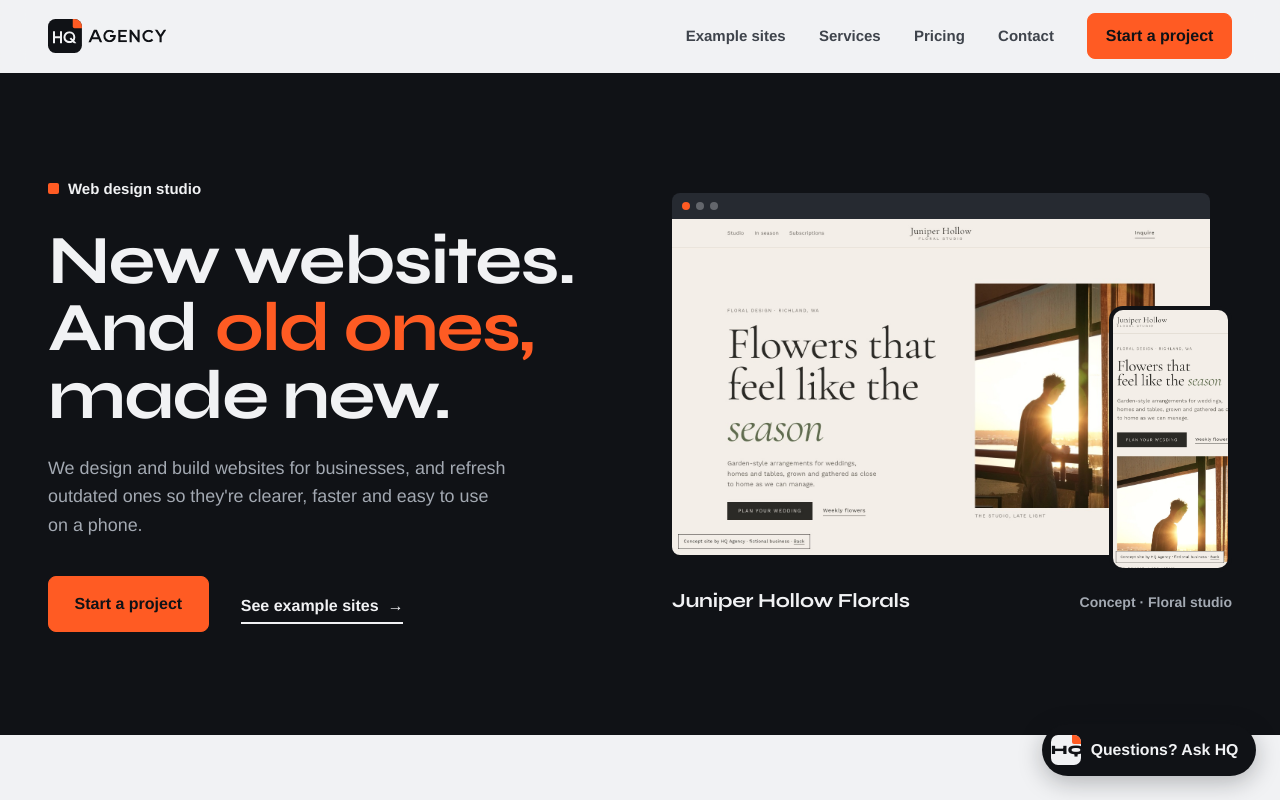
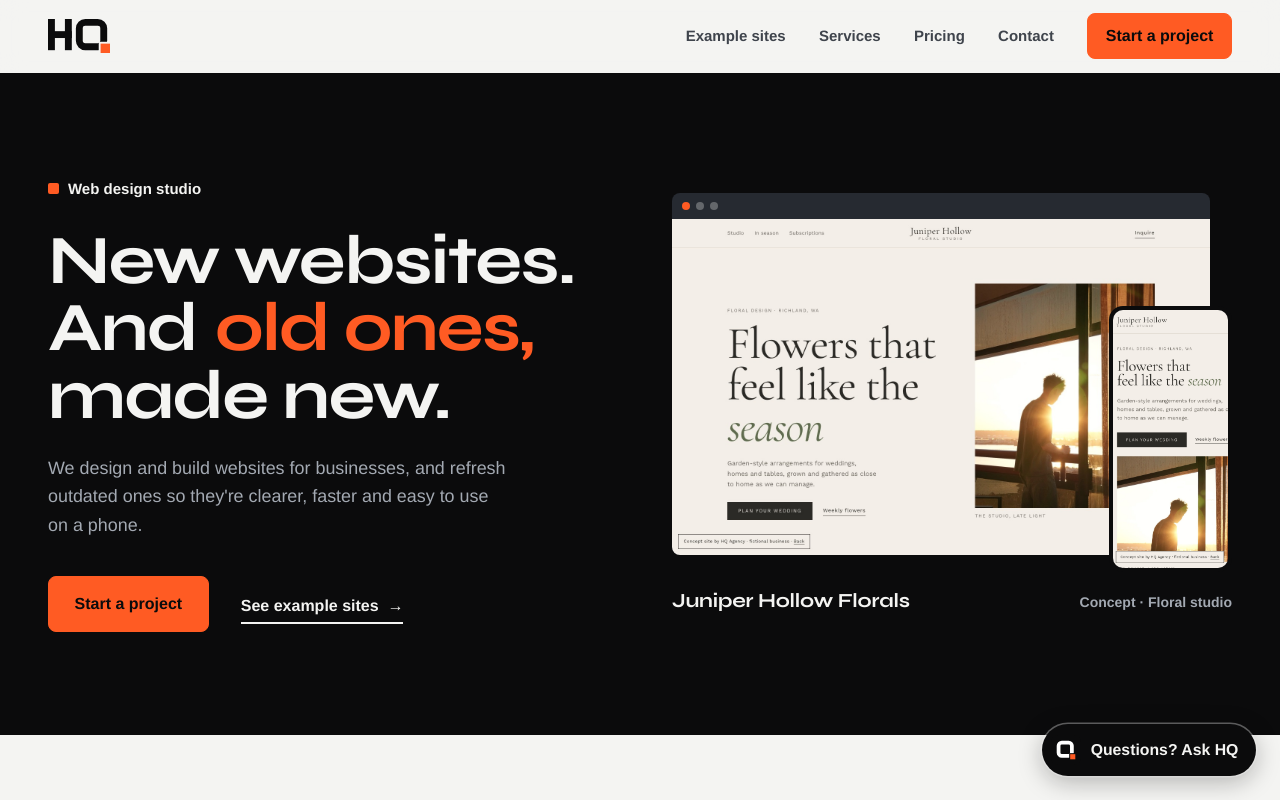
Before and after one commit to adminus-hqagency/hqagency-site, a plain HTML site: page index.html in a window 1280 px wide. Shown: the top 800 px of the page. Drawn offline with Linux system fonts and the light colour scheme; a web font is replaced by a local one.

Commit message:
Switch the site to brand identity v2: HQ monogram, new icons, share image and palette
Co-Authored-By: Claude Opus 5.5 <noreply@anthropic.com>

```diff
--- a/css/styles.css
+++ b/css/styles.css
@@ -8,19 +8,19 @@
 :root {
   /* HQ Agency tokens (see ../BRIEF.md → Direction). Contrast against the named background. */
   /* Color */
-  --ink: #101216;            /* near-black, cool */
+  --ink: #0b0b0c;            /* HQ Black (brand identity v2) */
   --ink-2: #1a1d22;
   --ink-3: #262a31;
-  --paper: #f1f2f4;          /* cool white (not Pyn's warm paper) */
-  --paper-2: #e4e6ea;
+  --paper: #f4f4f2;          /* Paper: neutral white (not Pyn's warm #f4f2ee) */
+  --paper-2: #e8e8e5;
   --gray-700: #3f444c;       /* body text on paper  (≈ 9.6:1) */
   --gray-500: #5d636c;       /* muted text on paper (≈ 5.6:1) */
-  --line: #cfd3d9;
-  --on-ink: #f1f2f4;
+  --line: #d6d6d2;
+  --on-ink: #f4f4f2;
   --on-ink-muted: #a3a9b2;   /* muted text on ink   (≈ 8:1) */
   --line-ink: rgba(var(--paper-rgb), 0.14);
-  --ink-rgb: 16, 18, 22;
-  --paper-rgb: 241, 242, 244;
+  --ink-rgb: 11, 11, 12;
+  --paper-rgb: 244, 244, 242;
   --surface: #ffffff;
   --accent: #ff5b23;         /* HQ orange: fills only, always with ink text (ink on orange ≈ 6.4:1) */
   --on-accent: var(--ink);
@@ -785,15 +785,11 @@ select.input {
    HELP BOT (js/help-bot.js): chat bubble bottom-right, panel above it
    ========================================================================= */
 .hqbot { position: fixed; right: clamp(0.75rem, 2.5vw, 1.5rem); bottom: clamp(0.75rem, 2.5vw, 1.5rem); z-index: 60; display: flex; flex-direction: column-reverse; align-items: flex-end; gap: 0.75rem; }
-.hqbot__tile {
-  position: relative; display: grid; place-items: center; flex: none; width: 30px; height: 30px;
-  background: var(--on-ink); color: var(--ink); border-radius: 7px; font-family: var(--font-display); font-weight: 800; font-size: 0.8rem;
-}
-.hqbot__tile::after { content: ""; position: absolute; right: 0; top: 0; width: 9px; height: 9px; background: var(--accent); border-radius: 0 7px 0 2px; }
+.hqbot__tile { display: block; flex: none; width: 30px; height: 30px; border-radius: 7px; }
 .hqbot__launch {
   display: inline-flex; align-items: center; gap: 0.6rem; min-height: 52px; padding: 0.5rem 1.1rem 0.5rem 0.55rem;
   background: var(--ink); color: var(--on-ink); border: 0; border-radius: 999px; cursor: pointer;
-  font-weight: 700; font-size: 0.9875rem; box-shadow: 0 6px 24px rgba(var(--ink-rgb), 0.28);
+  font-weight: 700; font-size: 0.9875rem; box-shadow: 0 0 0 1.5px rgba(var(--paper-rgb), 0.35), 0 6px 24px rgba(var(--ink-rgb), 0.28);
 }
 .hqbot__launch:hover { background: var(--ink-3); }
 .hqbot.is-open .hqbot__launch-label::after { content: " ×"; }
@@ -834,7 +830,7 @@ select.input {
 @media (max-width: 520px) {
   .hqbot__launch-label { position: absolute; width: 1px; height: 1px; overflow: hidden; clip: rect(0 0 0 0); white-space: nowrap; }
   .hqbot__launch { padding: 0.5rem; width: 56px; height: 56px; justify-content: center; }
-  .hqbot__launch .hqbot__tile { width: 36px; height: 36px; font-size: 0.95rem; }
+  .hqbot__launch .hqbot__tile { width: 36px; height: 36px; }
   .hqbot__panel { width: calc(100vw - 1.5rem); height: calc(100dvh - 6.5rem); }
 }
 @media (prefers-reduced-motion: reduce) { .hqbot__dots i { animation: none; opacity: 0.7; } }
--- a/index.html
+++ b/index.html
@@ -5,7 +5,7 @@
   <meta name="viewport" content="width=device-width, initial-scale=1" />
   <title>HQ Agency | New websites and website refreshes</title>
   <meta name="description" content="HQ Agency designs new websites for businesses and refreshes outdated ones so they're clearer, faster and easy to use on a phone." />
-  <meta name="theme-color" content="#f1f2f4" />
+  <meta name="theme-color" content="#f4f4f2" />
   <link rel="icon" href="favicon.svg" type="image/svg+xml" />
   <link rel="icon" href="assets/brand/favicon-32.png" sizes="32x32" type="image/png" />
   <link rel="apple-touch-icon" href="assets/brand/apple-touch-icon.png" />
--- a/js/config.js
+++ b/js/config.js
@@ -23,8 +23,8 @@ window.SITE = {
   },
 
   logo: {
-    src: "assets/brand/hq-logo-horizontal.svg",          // from brand-kit/svg
-    srcOnDark: "assets/brand/hq-logo-horizontal-white.svg",
+    src: "assets/brand/hq-logo-black.svg",          // from brand-identity/svg
+    srcOnDark: "assets/brand/hq-logo-white.svg",
     alt: "HQ Agency",
     height: 34,
   },
--- a/js/help-bot.js
+++ b/js/help-bot.js
@@ -34,11 +34,11 @@
   root.className = "hqbot";
   root.innerHTML = `
     <button class="hqbot__launch" type="button" aria-expanded="false" aria-controls="hqbot-panel">
-      <span class="hqbot__tile" aria-hidden="true">HQ</span><span class="hqbot__launch-label">Questions? Ask HQ</span>
+      <img class="hqbot__tile" src="assets/brand/hq-favicon.svg" alt="" width="30" height="30"><span class="hqbot__launch-label">Questions? Ask HQ</span>
     </button>
     <section class="hqbot__panel" id="hqbot-panel" role="dialog" aria-modal="false" aria-labelledby="hqbot-title" hidden>
       <header class="hqbot__head">
-        <span class="hqbot__tile" aria-hidden="true">HQ</span>
+        <img class="hqbot__tile" src="assets/brand/hq-favicon.svg" alt="" width="30" height="30">
         <div><h2 class="hqbot__title" id="hqbot-title">HQ help</h2><p class="hqbot__sub">AI assistant · answers can be wrong</p></div>
         <button class="hqbot__close" type="button" aria-label="Close chat">&times;</button>
       </header>
```
Also changed, not shown: contact.html (+1 -1 lines), pricing.html (+1 -1 lines), services.html (+1 -1 lines), work.html (+1 -1 lines), assets/brand/apple-touch-icon.png, assets/brand/favicon-32.png, assets/brand/hq-favicon.svg (added), assets/brand/hq-logo-black.svg (added), assets/brand/hq-logo-horizontal-white.svg (deleted), assets/brand/hq-logo-horizontal.svg (deleted), assets/brand/hq-logo-white.svg (added), assets/brand/icon-512.png, assets/brand/og-image.jpg, favicon.svg.
